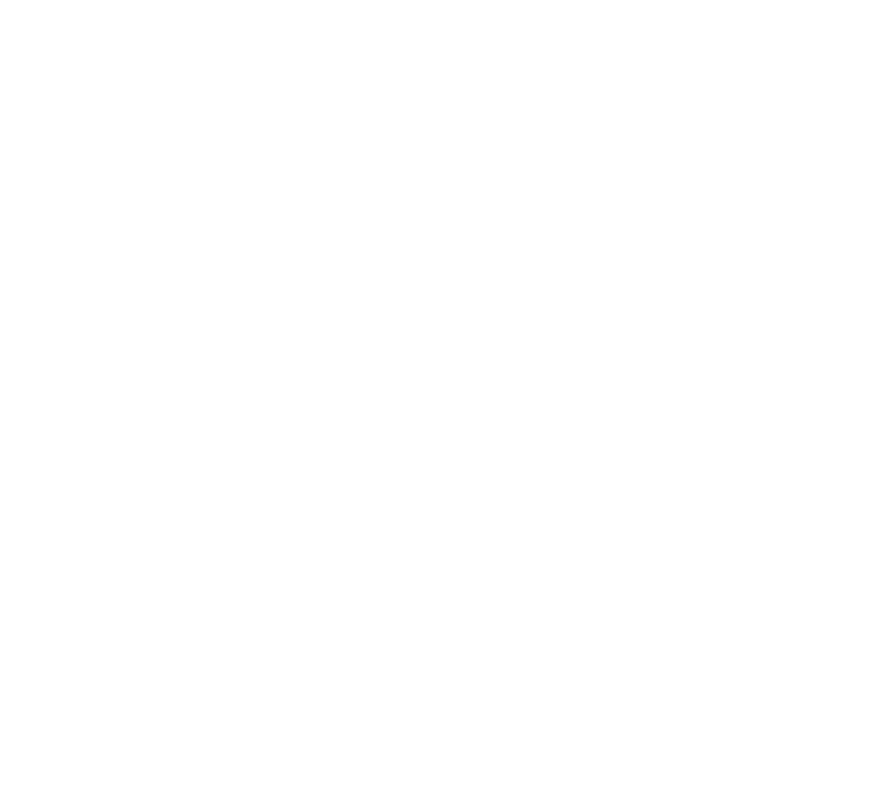
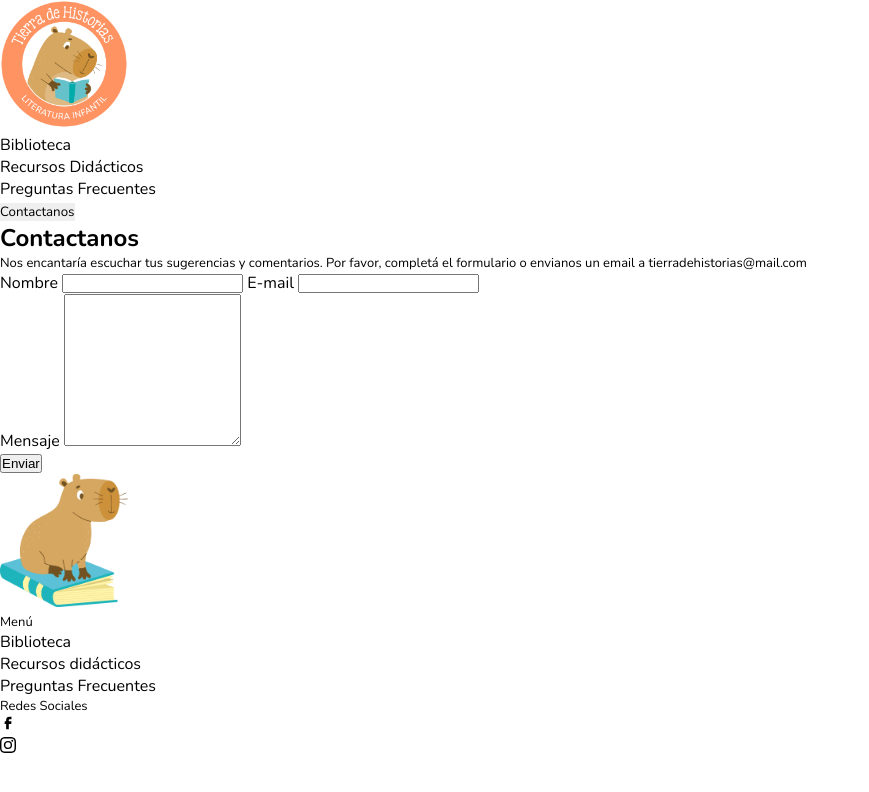
Before and after one commit to scanosa/tierradehistorias, a plain HTML site: page pages/contacto.html in a window 1280 px wide. Shown: the whole page, without its empty margins (0-869 px from the left). Drawn offline with nearby package versions, Linux system fonts and the light colour scheme.

Commit message:
Agrego Contacto.html y archivo de fuente tipog

```diff
--- a/css/index.css
+++ b/css/index.css
@@ -1,8 +1,14 @@
-/*Importamos fuentes Nunito y Fredoka*/
+/*Importamos fuentes Nunito y Fredoka para el sitio, y KG Be Still and Know para el nombre del sitio*/
 @import url('https://fonts.googleapis.com/css2?family=Fredoka:wght@300..700&family=Nunito:ital,wght@0,200..1000;1,200..1000&display=swap');
+@import url(../img/KGBeStillAndKnow.ttf);
 /*Importamos los css auxiliares de variables y normalización*/
 @import url(./normalize.css);
 @import url(./variables.css);
+
+
+
+
+
 
 /*Estilos de iconify para iconos de redes sociales*/
 .gg--facebook {
@@ -35,7 +41,6 @@
 
 /*Estilos para el accordion de Preguntas Frecuentes faq.html*/
 
-/* Le doy estilos a los botones del acordeón*/
 .accordion {
   background-color: #eee;
   color: #444;
--- a/pages/contacto.html
+++ b/pages/contacto.html
@@ -0,0 +1,103 @@
+<!DOCTYPE html>
+<html lang="es">
+  <head>
+    <meta charset="UTF-8" />
+    <meta name="viewport" content="width=device-width, initial-scale=1.0" />
+    <link rel="stylesheet" href="../css/index.css" />
+    <link rel="shortcut icon" href="../img/favicon.png" type="image/x-icon" />
+
+    <title>Tierra de Historias | Contactanos</title>
+  </head>
+
+  <body>
+    <header>
+      <!--Cintia-->
+      <nav>
+        <picture>
+          <a href="../index.html">
+            <!--Le puse un style embebido para achicar la imagen mientras hacemos el maquetado porque molestaba.
+                    Quitar cuando hagamos los estilos! -->
+            <img
+              src="../img/logo01.png"
+              alt="logo Tierra de Historias"
+              style="width: 10%"
+            />
+          </a>
+        </picture>
+
+        <ul>
+          <li><a href="./biblioteca.html">Biblioteca</a></li>
+          <li><a href="./recursosdidacticos.html">Recursos Didácticos</a></li>
+          <li><a href="./faq.html">Preguntas Frecuentes</a></li>
+        </ul>
+
+        <button type="button"><a href="./contacto.html">Contactanos</a></button>
+      </nav>
+    </header>
+
+    <main>
+
+      <h2>Contactanos</h2>
+      <p>Nos encantaría escuchar tus sugerencias y comentarios. Por favor, completá el formulario o envianos un email a tierradehistorias@mail.com </p>
+
+      <div>
+        <form action="mailto:cintia.huddle@gmail.com" method="post" enctype="text/plain">
+            <div>
+                <label for="fnombre">Nombre</label>
+                <input type="text" name="fnombre" id="fnombre">
+
+                <label for="femail">E-mail</label>
+                <input type="text" name="femail" id="femail">
+            </div>
+
+          <div>
+            <label for="fmensaje">Mensaje</label>
+            <textarea name="mensaje" rows="10" id="fmensaje"></textarea>
+          </div>
+          <div>
+            <input type="submit" value="Enviar"/>
+          </div>
+
+        </form>
+      </div>
+
+    </main>
+
+    <footer>
+      <!--Cintia-->
+      <picture>
+        <a href="../index.html">
+          <!--Le puse un style embebido para achicar la imagen mientras hacemos el maquetado porque molestaba.
+                Quitar cuando hagamos los estilos! -->
+          <img
+            src="../img/Animales_Carpincho1.png"
+            alt="logo Tierra de Historias"
+            style="width: 10%"
+          />
+        </a>
+        <div>
+          <p>Menú</p>
+          <ul>
+            <li><a href="../pages/biblioteca.html">Biblioteca</a></li>
+            <li>
+              <a href="../pages/recursosdidacticos.html">Recursos didácticos</a>
+            </li>
+            <li><a href="../pages/faq.html">Preguntas Frecuentes</a></li>
+          </ul>
+        </div>
+        <div>
+          <p>Redes Sociales</p>
+          <ul>
+            <li>
+              <a href=""><span class="gg--facebook"></span></a>
+            </li>
+            <li>
+              <a href=""><span class="bi--instagram"></span></a>
+            </li>
+          </ul>
+        </div>
+      </picture>
+    </footer>
+    <script src="../js/index.js"></script>
+  </body>
+</html>
```
Also changed, not shown: pages/faq.html (+1 -1 lines), img/KGBeStillAndKnow.ttf (added).
